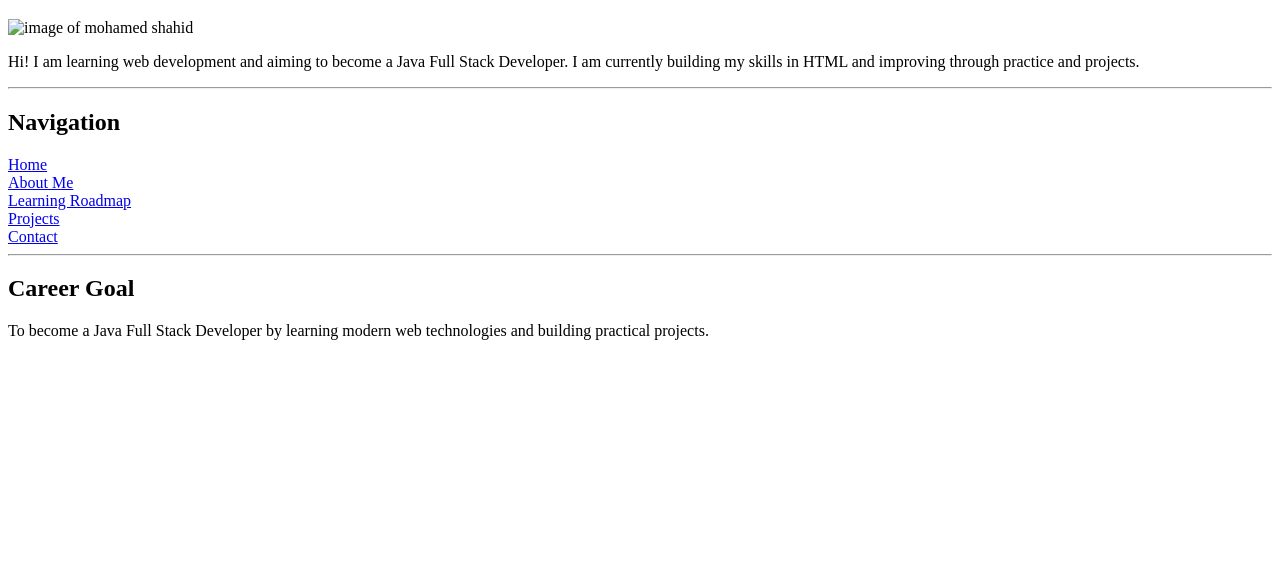
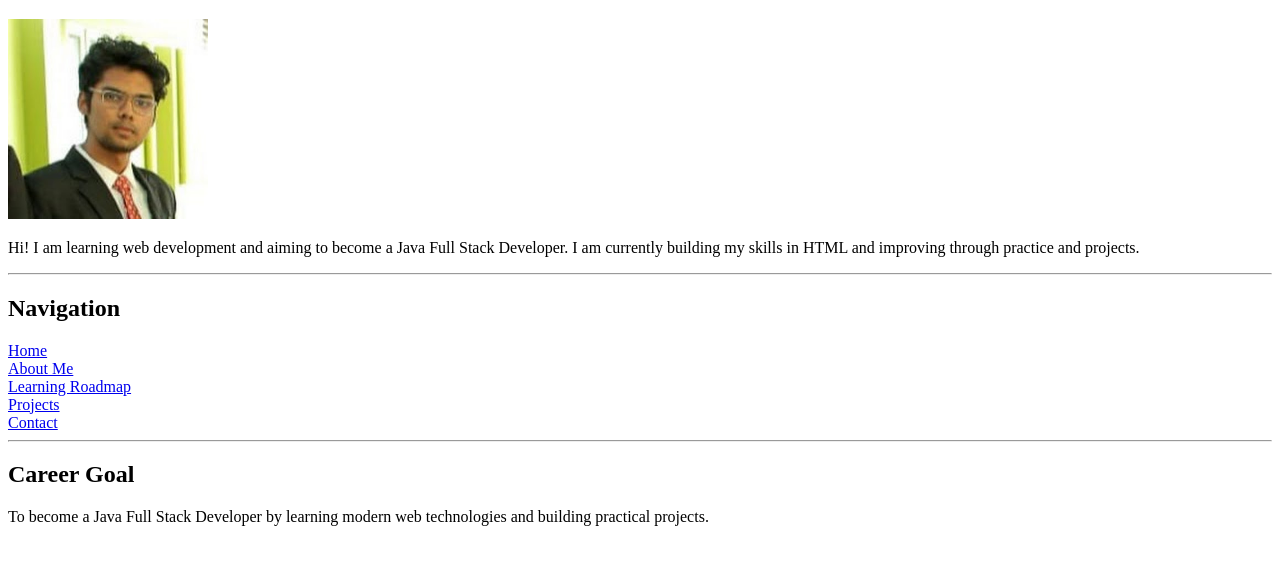
Before and after one commit to mohamedshahid5001/portfolio-website-, a plain HTML site: page index.html in a window 1280 px wide. Shown: the part 153-718 px from the top of the page. Drawn offline with Linux system fonts and the light colour scheme.

Commit message:
Update image paths and HTML structure

```diff
--- a/index.html
+++ b/index.html
@@ -2,13 +2,13 @@
 <html>
 <head>
     <title>My  Portfolio</title>
-    <link rel="icon" href="images/logo.png">
+    <link rel="icon" href="logo.png">
 </head>
 <body>
     <hr>
     <h1 style="text-align: center;">Home page</h1><hr>
     <h1>Mohamed Shahid</h1>
-    <img src="images/owner.jpg" title="Mohamed Shahid" alt="image of mohamed shahid" width="200px"><br>
+    <img src="owner.jpg" title="Mohamed Shahid" alt="image of mohamed shahid" width="200px"><br>
 
     <p>
         Hi! I am learning web development and aiming to become a Java Full Stack Developer.
```
